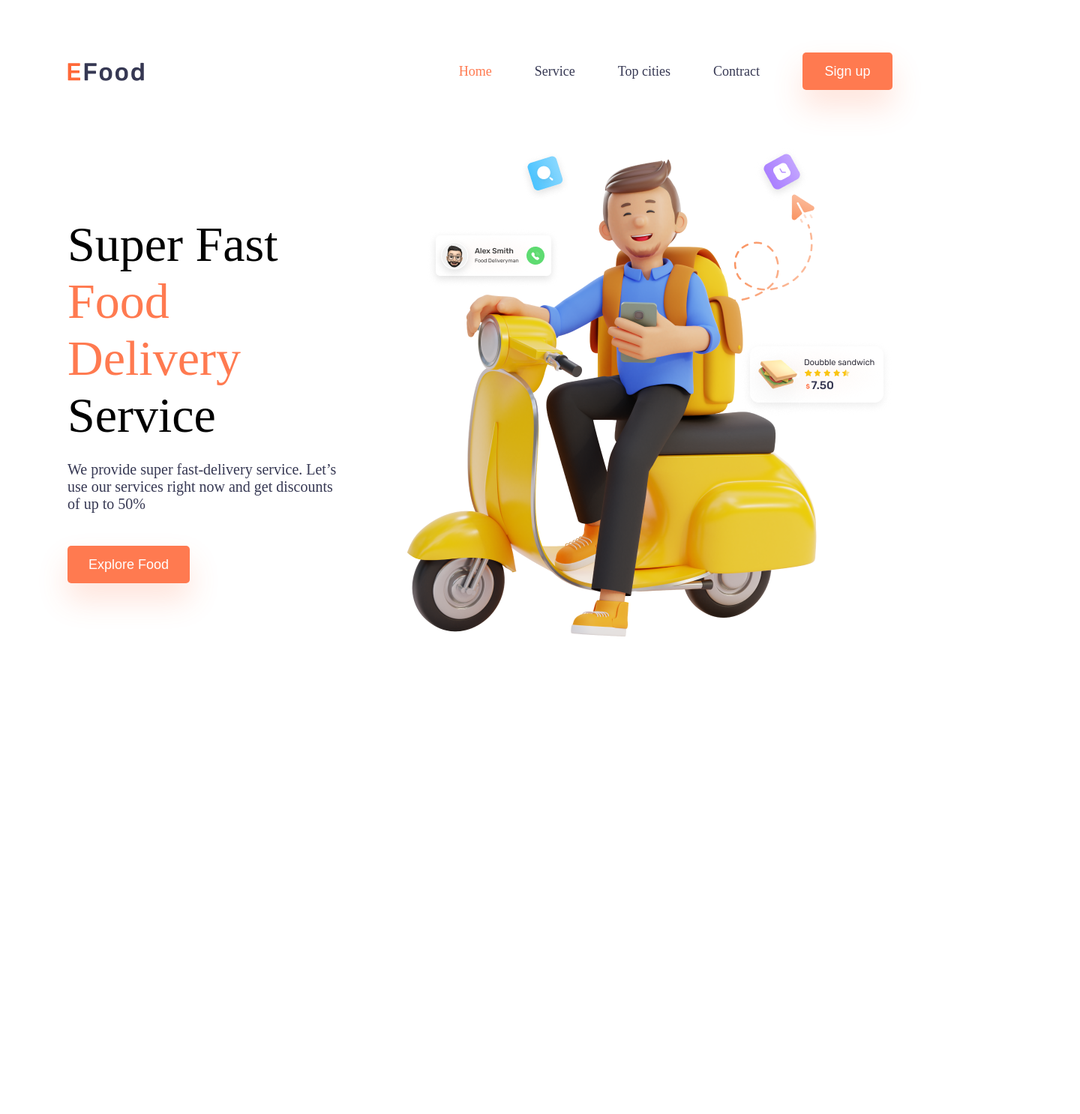
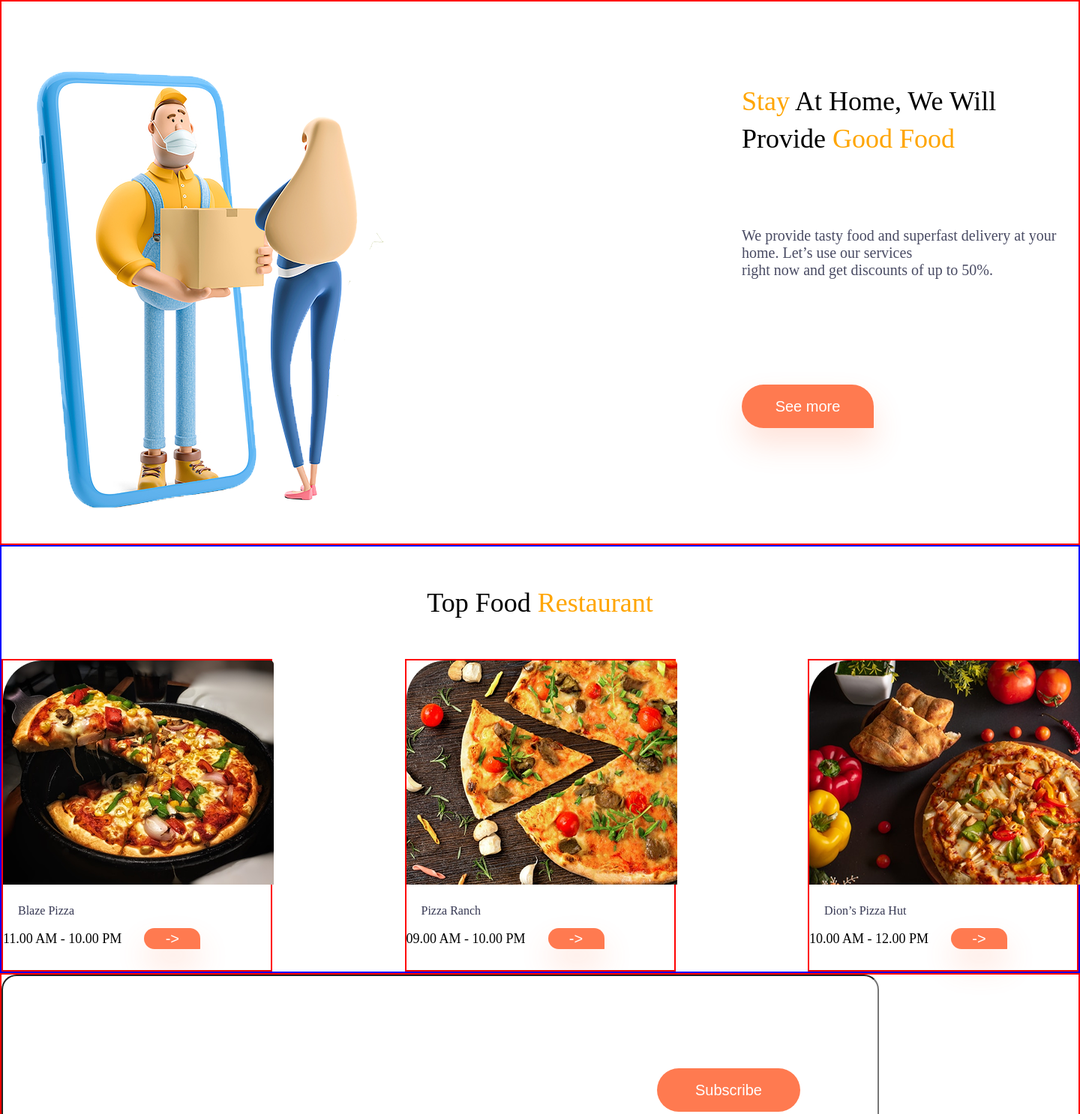
Before and after one commit to o1abdurakhimow/IIIIIIIIIIIIIIIIIIIIIIIIIIIIIIIIIIIIIIIIIIIIIIIIIIIIIIIIIIIIIIIIIIIIIIIIII, a plain HTML site: page index.html in a window 1280 px wide. Shown: the top 1486 px of the page at 75% size, 1440 px wide, since content can reach past the window. Before the commit the page ends 876 px from the top, so only its background shows below. Drawn offline with Linux system fonts and the light colour scheme.

Commit message:
Add files via upload

```diff
--- a/index.html
+++ b/index.html
@@ -7,28 +7,50 @@
     <link rel="stylesheet" href="style.css">
 </head>
 <body>
-    <header class="header container">
-        <nav class="nav">
-            <img src="/EFood.png" alt="">
-            <ul>
-                <li><span class="yiban">Home</span> </li>
-                <li>Service</li>
-                <li>Top cities</li>
-                <li>Contract</li>
-                <button class="button">Sign up</button>
-            </ul>
-        </nav>
-        <div class="header-content">
-            <div class="header-content_text">
-                <h1>super fast <span class="yiban">Food delivery</span>  service</h1>
-<p>We provide super fast-delivery service. Let’s use our services right now and get discounts of up to 50%</p>
-            <button class="button button2">Explore Food</button>
-            </div>
-            <div class="header-content_img">
-                <img src="/Group 36208.png"  alt="">
-            </div>
+    <section class="Stay container">
+        <img src="/food delivery 4.png" alt="">
+        <div class="staytext">
+            <h2> <span class="span">Stay</span> at home, we will <br> Provide <span class="span">good food</span></h2>
+            <p>We provide tasty food and superfast delivery at your home.  Let’s use our services <br> right now and get discounts of up to 50%.</p>
+            <button class="button">See more</button>
         </div>
-    </header>
+    </section>
+
+    <section class="top">
+    <h2 class="top-h2">Top Food <span class="span"> Restaurant</span></h2>
+    <div class="top-cards">
+    <div class="top-card">
+<img src="/Rectangle 53.png" alt="">
+<h4>Blaze Pizza</h4>
+<div class="time-btn">
+    <p>11.00 AM - 10.00 PM</p>
+    <button>-></button>
+</div>
+    </div>
+    <div class="top-card">
+<img src="/Rectangle 53 (1).png" alt="">
+<h4>Pizza Ranch</h4>
+<div class="time-btn">
+    <p>09.00 AM - 10.00 PM</p>
+    <button>-></button>
+</div>
+    </div>
+    <div class="top-card">
+<img src="/Rectangle 53 (2).png" alt="">
+<h4>Dion’s Pizza Hut</h4>
+<div class="time-btn">
+    <p>10.00 AM - 12.00 PM</p>
+    <button>-></button>
+</div>
+    </div>
+    </div>
+    </section>
+
+    <div class="danniy">
+        <input type="Subscribe to get the Latest Offer">
+        <button class="baq">Subscribe</button>
+    </div>
+
 
 </body>
 </html>
--- a/style.css
+++ b/style.css
@@ -2,70 +2,116 @@
     margin: 0;
     padding: 0;
     box-sizing: border-box;
-    list-style: none;
 }
-.header{
- width: 1440;
-height: 3488;
-
-}
-.container{
-    margin: 0 auto;
-    padding: 0 90px;
-}
-.nav{
-    width: 100%;
+.Stay {
+    width: 1440px;
+    border: 2px solid red;
     display: flex;
     align-items: center;
     justify-content: space-between;
-    padding: 70px 0;
+
 }
-.yiban{
-    color: #FF7A50;
+.staytext {
+margin-top: 95px;
+margin-bottom: 141px;
+width: 449px;
+
 }
-.nav ul{
-    display: flex;
-    align-items: center;
-    gap: 57px;
+.staytext h2{
+    font-size: 36px;
+    text-transform: capitalize;
+    font-weight: 500;
+    line-height: 50px;
 }
-.nav ul li{
-font-weight: 400;
-font-size: 18px;
-color: #363853;
+.staytext p{
+    font-size: 20px;
+    font-weight: 400;
+    margin-top: 93px;
+    margin-bottom: 141px;
+    color: #363853;
+    opacity: 90%;
+}
+.span{
+    color: orange;
 }
 .button{
-    width: 120px;
-    height: 50px;
-   background-color:#FF7A50 ;
-   color: white;
-   border: none;
-   border-radius: 5px;
-   box-shadow: 0px 22px 40px 0px #FF683830;
-font-weight: 400;
-font-size: 18px;
+    width: 176px;
+    height: 58px;
+    border-radius: 30px 30px 1px 30px;
+    border: none;
+    box-shadow: 0px 22px 40px 0px #FF683830;
+background-color: #FF7A50;
+color: white;
+font-size: 20px;
+    font-weight: 400;
 }
-.header-content{
+.top-cards{
+    display: flex;
+    justify-content: space-between;
+}
+.top{
+     width: 1440px;
+    border: 2px solid blue;
+}
+.top-h2{
+    font-size: 36px;
+    text-transform: capitalize;
+    font-weight: 500;
+    line-height: 50px;
+    text-align: center;
+    margin: 50px;
+}
+.top-card{
+    width: 361px;
+    height: 417px;
+    border: 2px solid red;
+}
+.top-card h4{
+    font-style: 24px;
+    font-weight: 400;
+    color: #363853;
+    margin-top: 22px;
+    margin-bottom: 14px;
+    margin-left: 20px;
+}
+.time-btn{
     width: 100%;
     display: flex;
+  gap: 30px;
     align-items: center;
-    justify-content: space-between;
+    font-size: 18px;
+    font-weight: 300;
 }
-.header-content_text{
-    width: 530px;
+.time-btn button{
+     width: 75px;
+    height: 28px;
+    border-radius: 30px 30px 1px 30px;
+    border: none;
+    box-shadow: 0px 22px 40px 0px #FF683830;
+background-color: #FF7A50;
+color: white;
+font-size: 20px;
+    font-weight: 400;
 }
-.header-content_text h1{
- font-weight: 500;
-    font-size: 66px;
-    text-transform: capitalize;
+.danniy{
+    width: 1440px;
+    border: 2px solid red;
+
 }
-.header-content_text p{
-
-font-weight: 400;
-font-size: 20px;
-color: #363853;
-margin-top: 23px;
-margin-bottom: 44px;
+.danniy input{
+  width: 1170px;
+  height: 312px;
+  border-radius: 20px;
+  align-items: center;
 }
-.button2{
-    width: 163px;
+.danniy button{
+    width: 191px;
+    height: 58px;
+    border-radius: 70px;
+    margin-left: -300px;
+    border: none;
+    background-color: #FF7A50;
+    font-size: 20px;
+    font-weight: 500;
+    color: white;
 }
```
Also changed, not shown: Rectangle 53 (1).png (added), Rectangle 53 (2).png (added), Rectangle 53.png (added), food delivery 4.png (added).
